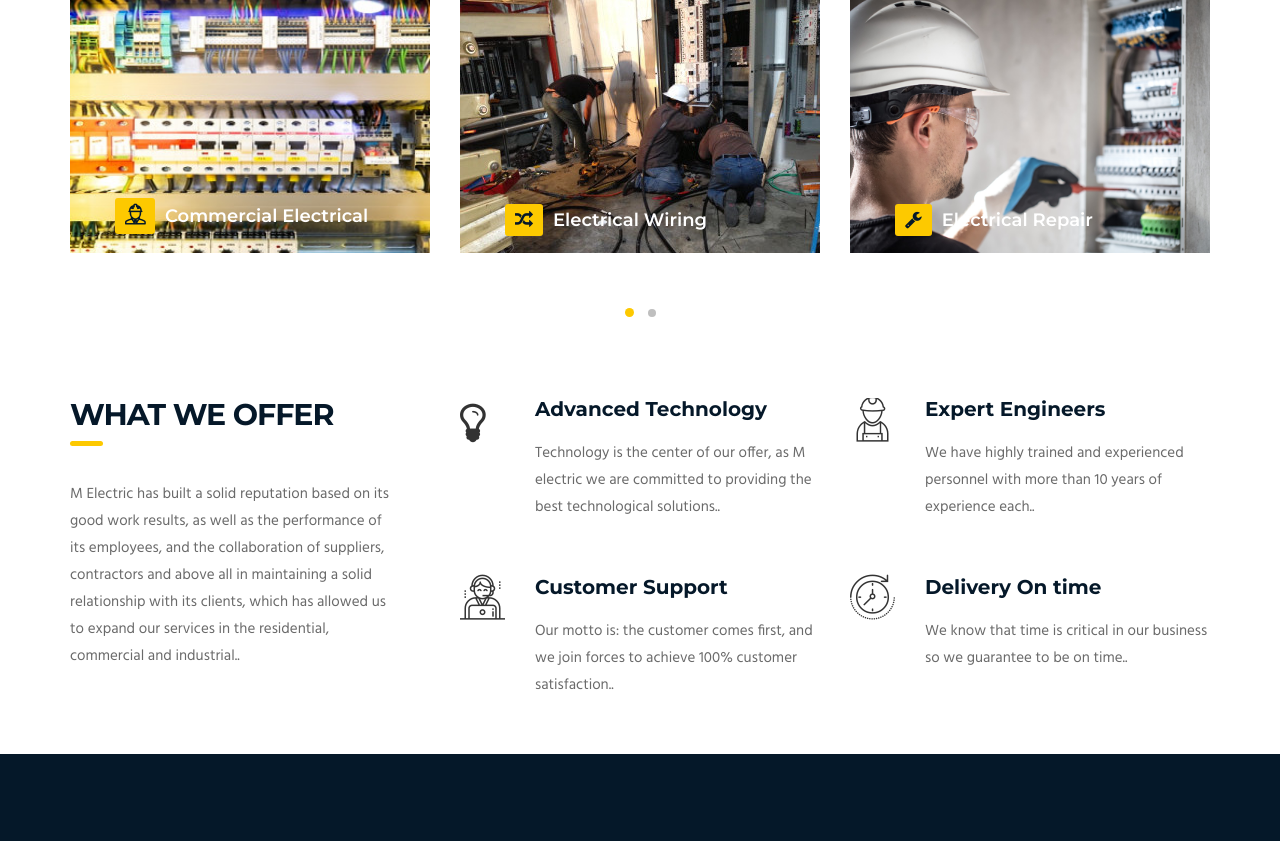
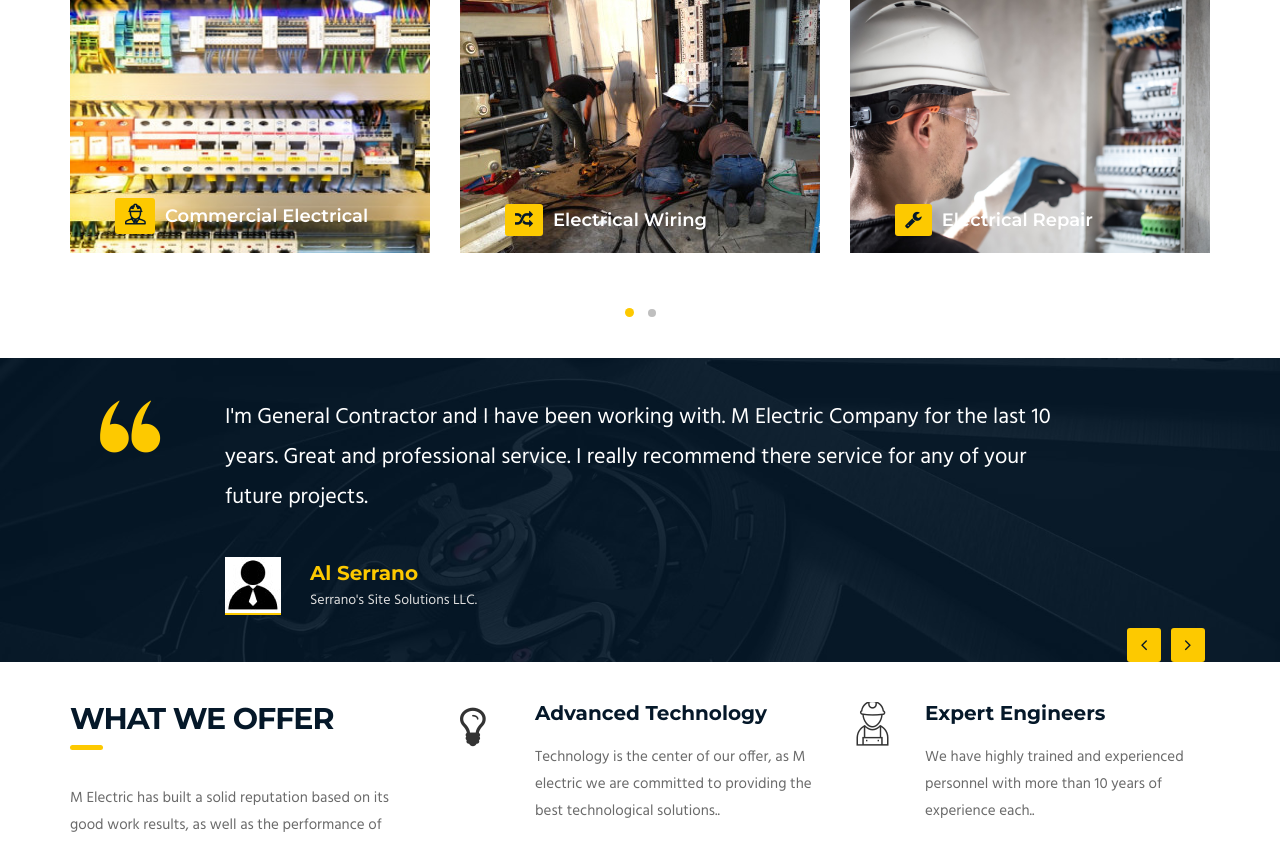
Before and after one commit to PaulCabeza/m-electric-website, a Django app: page / in a window 1280 px wide. Shown: the part 964-1805 px from the top of the page. Run offline with Django 3.2, Linux system fonts and the light colour scheme; some libraries are stand-ins or nearby versions.

```diff
--- a/requirements.txt
+++ b/requirements.txt
@@ -3,8 +3,8 @@ dj-database-url==0.5.0
 Django==3.2.6
 django-heroku==0.3.1
 gunicorn==20.1.0
-psycopg2==2.9.1
 python-decouple==3.4
 pytz==2021.1
 sqlparse==0.4.1
 whitenoise==5.3.0
+psycopg2==2.9.1
--- a/website/templates/home.html
+++ b/website/templates/home.html
@@ -142,8 +142,7 @@
 </section>
 <!-- end of services -->
 
-
-<!-- start testimonials
+<!-- start testimonials -->
 <section class="testimonials section-padding parallax" data-bg-image="{% static 'website/images/testimonials/bg.jpg' %}">
     <div class="container">
         <div class="row">
@@ -152,15 +151,15 @@
                     <div class="slide-item">
                         <div class="inner">
                             <div class="client-quote">
-                                <p>This is gonna be a customer review.</p>
+                                <p>I'm General Contractor and I have been working with. M Electric Company for the last 10 years. Great and professional service. I really recommend there service for any of your future projects.</p>
                             </div>
                             <div class="client-details">
                                 <div class="client-pic">
                                     <img src="{% static 'website/images/testimonials/client-2.jpg' %}" alt>
                                 </div>
                                 <div class="client-info">
-                                    <h4>Customer name</h4>
-                                    <span>Company</span>
+                                    <h4>Al Serrano</h4>
+                                    <span>Serrano's Site Solutions LLC.</span>
                                 </div>
                             </div>
                         </div>
@@ -168,15 +167,15 @@
                     <div class="slide-item">
                         <div class="inner">
                             <div class="client-quote">
-                                <p>This is another review from a second customer.</p>
+                                <p>I'm General Contractor and I have been working with. M Electric Company for the last 10 years. Great and professional service. I really recommend there service for any of your future projects.</p>
                             </div>
                             <div class="client-details">
                                 <div class="client-pic">
                                     <img src="{% static 'website/images/testimonials/client-2.jpg' %}" alt>
                                 </div>
                                 <div class="client-info">
-                                    <h4>Customer 2</h4>
-                                    <span>Company 2</span>
+                                    <h4>Al Serrano</h4>
+                                    <span>Serrano's Site Solutions LLC.</span>
                                 </div>
                             </div>
                         </div>
@@ -186,8 +185,7 @@
         </div>
     </div>
 </section>
-end testimonials -->
-
+<!-- end testimonials -->
 
 <!-- start offer -->
 <section class="section-padding">
```
Also changed, not shown: 1 other file.
